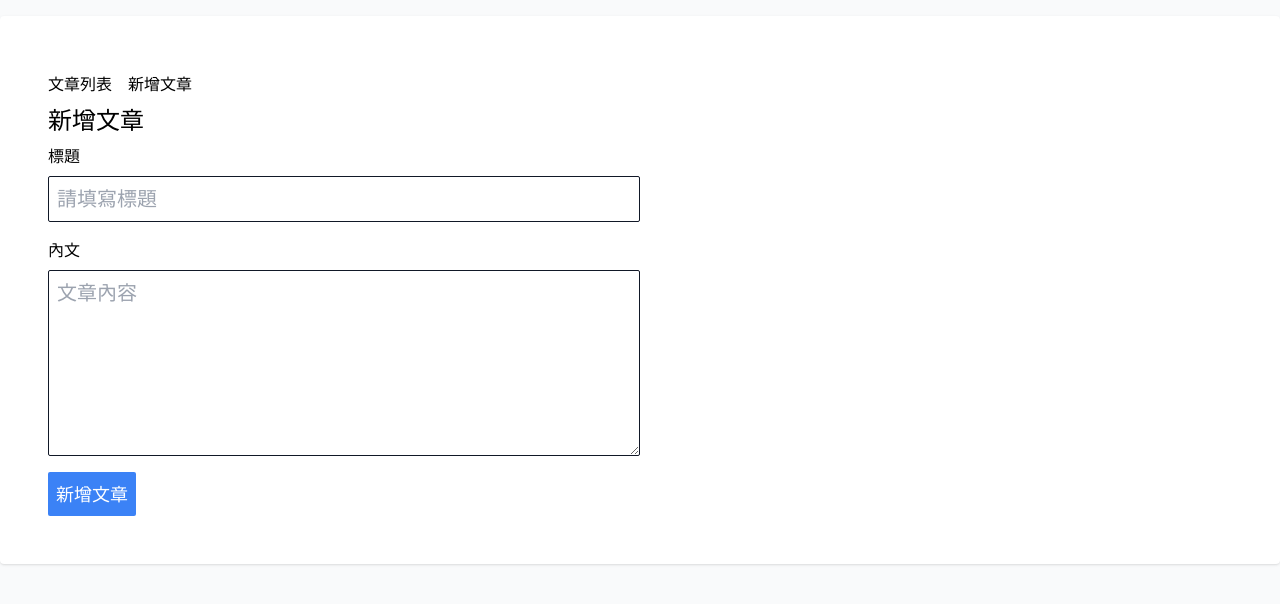
After one commit to mirageapache/FlaskBlog, a Flask app: page /posts/new in a window 1280 px wide. The commit adds this page. Shown: the top 604 px of the page. Run offline with Flask 3, Linux system fonts and the light colour scheme; some libraries are stand-ins or nearby versions.

Commit message:
[feat]建立"新增文章"介面及路由

```diff
--- a/app.py
+++ b/app.py
@@ -1,11 +1,21 @@
-from flask import Flask, render_template
+from flask import Flask, render_template, redirect, url_for
 
 app = Flask(__name__)
 
 @app.route('/')
 @app.route('/post')
 def index():
-    return render_template('post/index.html.jinja')
+    return render_template('posts/index.html.jinja')
+
+@app.route("/posts/new")
+def new():
+    return render_template("posts/new.html.jinja")
+
+@app.route("/posts/create", methods=["POST"])
+def create():
+    # create post in db
+    return redirect(url_for("index"))
+
 
 if __name__ == '__main__':
     app.run(port=5050, debug=True)
--- /dev/null
+++ b/templates/common/navbar.html.jinja
@@ -0,0 +1,6 @@
+<nav class="my-2">
+  <ul class="flex gap-4">
+    <li><a href="/" class="hover:underline">文章列表</a></li>
+    <li><a href="/posts/new" class="hover:underline">新增文章</a></li>
+  </ul>
+</nav>
--- a/templates/layout.html.jinja
+++ b/templates/layout.html.jinja
@@ -8,6 +8,7 @@
   </head>
   <body class="bg-gray-50">
     <main class="container p-12 mx-auto my-4 bg-white rounded shadow">
+      {% include "common/navbar.html.jinja" %}
       {% block content %}{% endblock %}
     </main>
   </body>
--- /dev/null
+++ b/templates/posts/new.html.jinja
@@ -0,0 +1,30 @@
+{% extends "layout.html.jinja" %}
+
+{% block content %}
+<h1 class="mb-2 text-2xl">新增文章</h1>
+<form action="/posts/create" method="POST" class="flex flex-col gap-4">
+  <div class="flex flex-col gap-2">
+    <label for="title">標題</label>
+    <input
+      type="text"
+      id="title"
+      name="title"
+      class="w-full p-2 text-xl border border-gray-900 rounded-sm md:w-1/2"
+      placeholder="請填寫標題"
+    />
+  </div>
+  <div class="flex flex-col gap-2">
+    <label for="content">內文</label>
+    <textarea
+      id="content"
+      name="content"
+      class="w-full p-2 text-xl border border-gray-900 rounded-sm md:w-1/2"
+      placeholder="文章內容"
+      rows="6"
+    ></textarea>
+  </div>
+  <div>
+    <button type="submit" class="p-2 text-lg text-white bg-blue-500 rounded-sm">新增文章</button>
+  </div>
+</form>
+{% endblock %}
```
Also changed, not shown: templates/posts/index.html.jinja (renamed from templates/post/index.html.jinja).
